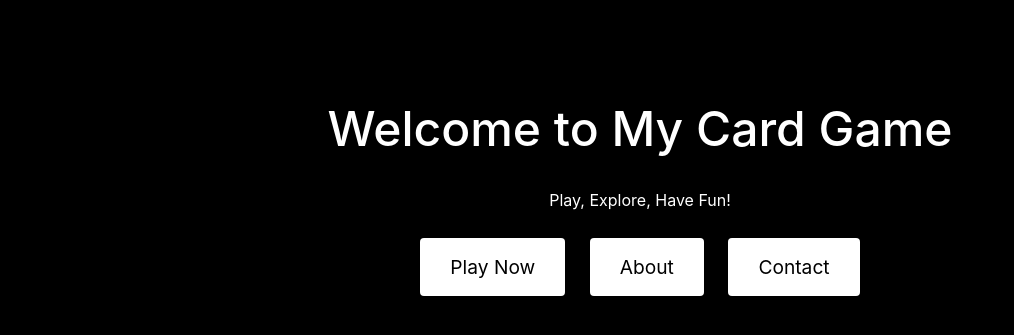
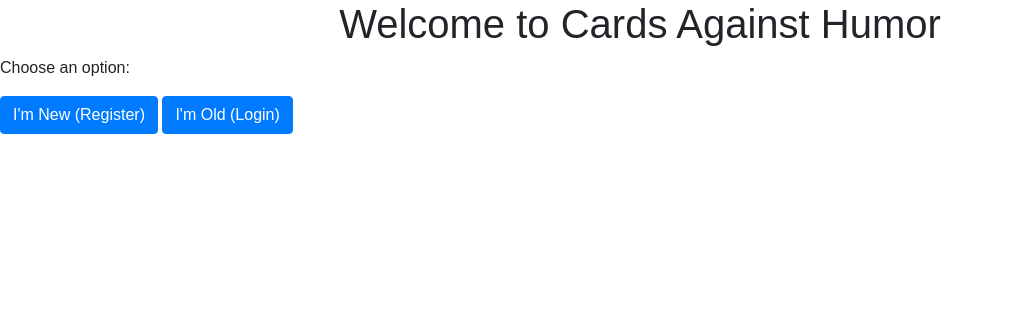
Before and after one commit to mynameishimal/cards-unhumanity, a Flask app: page / in a window 1280 px wide. Shown: the top 335 px of the page, without its empty margins (0-1014 px from the left). Run offline with Flask 3, Linux system fonts and the light colour scheme; some libraries are stand-ins or nearby versions.

Commit message:
added login and register buttons to index.html

```diff
--- a/templates/index.html
+++ b/templates/index.html
@@ -3,49 +3,14 @@
 <head>
   <meta charset="UTF-8">
   <meta name="viewport" content="width=device-width, initial-scale=1.0">
-  <title>Cards Against Humanity-like Homepage</title>
-  <!-- Bootstrap CSS -->
+  <title>Home Page</title>
   <link href="https://stackpath.bootstrapcdn.com/bootstrap/4.5.2/css/bootstrap.min.css" rel="stylesheet">
-  <style>
-    body {
-      background-color: #000;
-      color: #fff;
-    }
-    .container {
-      padding-top: 100px;
-      text-align: center;
-    }
-    h1 {
-      font-size: 3em;
-      margin-bottom: 30px;
-    }
-    .btn {
-      margin: 10px;
-      padding: 15px 30px;
-      font-size: 1.2em;
-    }
-    .btn-primary {
-      background-color: #fff;
-      color: #000;
-      border: none;
-    }
-  </style>
+  <link href="styles.css" rel="stylesheet"> <!-- Link to the external CSS file -->
 </head>
 <body>
-
-  <div class="container">
-    <h1>Welcome to My Card Game</h1>
-    <p>Play, Explore, Have Fun!</p>
-    <div>
-      <a href="#play" class="btn btn-primary">Play Now</a>
-      <a href="#about" class="btn btn-primary">About</a>
-      <a href="#contact" class="btn btn-primary">Contact</a>
-    </div>
-  </div>
-
-  <!-- Bootstrap JS and jQuery (for Bootstrap features) -->
-  <script src="https://code.jquery.com/jquery-3.5.1.slim.min.js"></script>
-  <script src="https://cdn.jsdelivr.net/npm/@popperjs/core@2.10.2/dist/umd/popper.min.js"></script>
-  <script src="https://stackpath.bootstrapcdn.com/bootstrap/4.5.2/js/bootstrap.min.js"></script>
+  <h1>Welcome to Cards Against Humor</h1>
+  <p>Choose an option:</p>
+  <a href="/register" class="btn btn-primary">I'm New (Register)</a>
+  <a href="/login" class="btn btn-primary">I'm Old (Login)</a>
 </body>
 </html>
```
